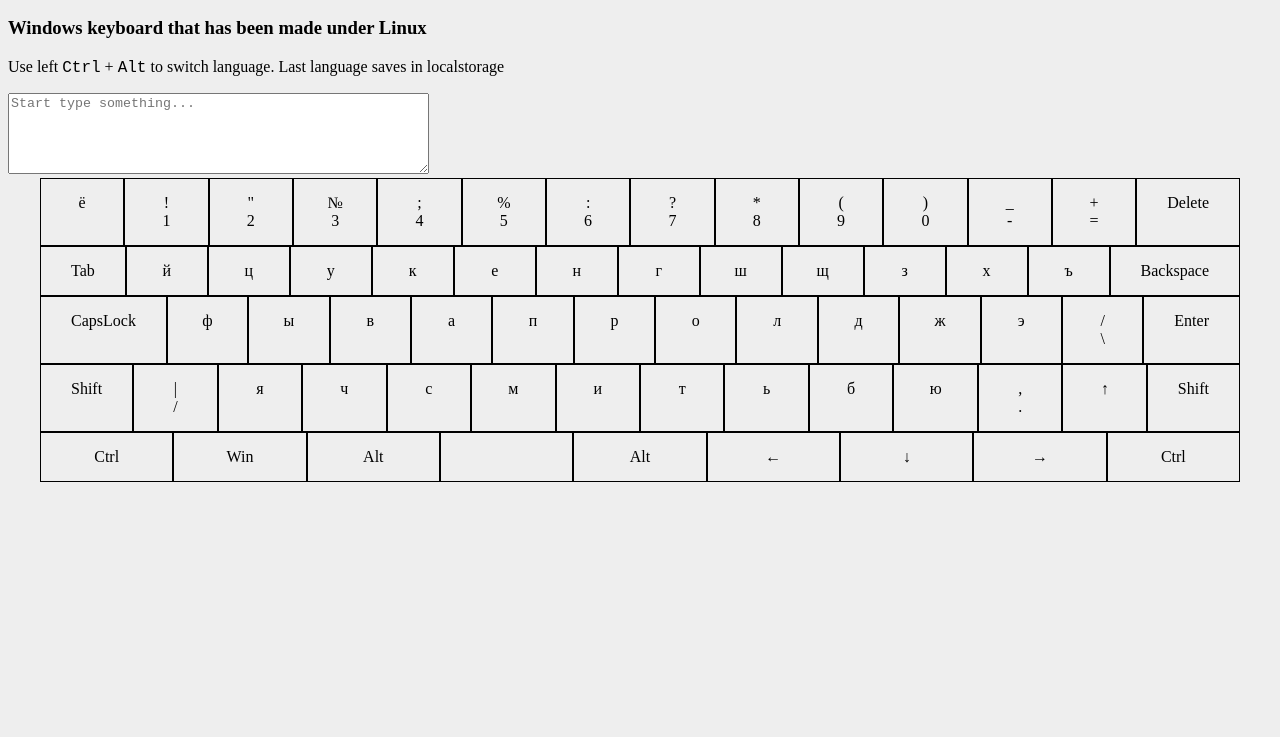
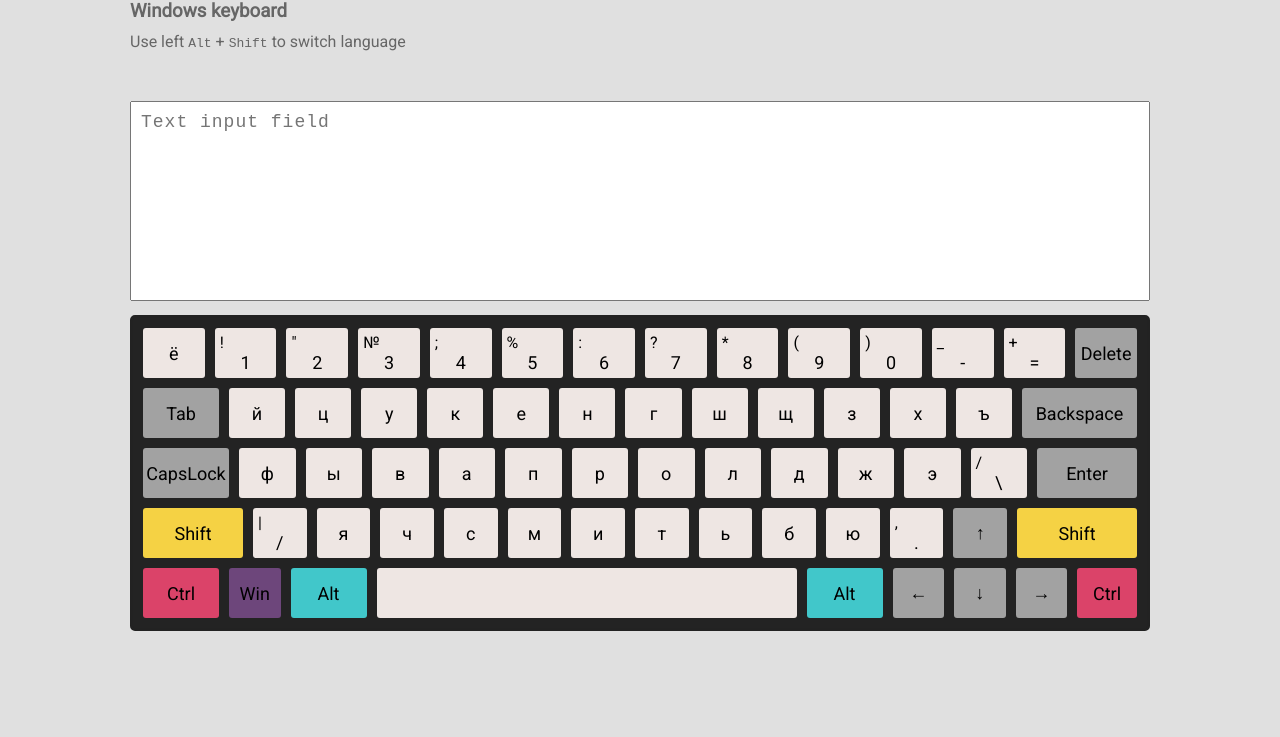
Before and after one commit to udushanov/virtual-keyboard, a website built with webpack: page src/index.html in a window 1280 px wide. Shown: the part 63-800 px from the top of the page. Built offline with nearby package versions, Linux system fonts and the light colour scheme.

Commit message:
feat: add styles to keyboard

```diff
--- a/src/index.html
+++ b/src/index.html
@@ -4,6 +4,9 @@
   <meta charset="UTF-8">
   <meta http-equiv="X-UA-Compatible" content="IE=edge">
   <meta name="viewport" content="width=device-width, initial-scale=1.0">
+  <link rel="preconnect" href="https://fonts.googleapis.com">
+  <link rel="preconnect" href="https://fonts.gstatic.com" crossorigin>
+  <link href="https://fonts.googleapis.com/css2?family=Roboto&display=swap" rel="stylesheet">
   <title>Virtual keyboard</title>
 </head>
 <body>
--- a/src/js/Keyboard.js
+++ b/src/js/Keyboard.js
@@ -1,14 +1,12 @@
-import * as storage from './storage.js'
-import create from './utils/create.js'
-import language from './layouts/index.js'
-import Key from './Key.js'
+import * as storage from './storage.js';
+import create from './utils/create.js';
+import language from './layouts/index.js';
+import Key from './Key.js';
 
 const main = create('main', '',
-  [create('h1', 'title', 'RSS Virtual Keyboard'),
-   create('h3', 'subtitle', 'Windows keyboard that has been made under Linux'),
-   create('p', 'hint', 'Use left <kbd>Ctrl</kbd> + <kbd>Alt</kbd> to switch language. Last language saves in localstorage')
-  ]
-);
+  [create('h1', 'title', 'Virtual Keyboard'),
+    create('h3', 'subtitle', 'Windows keyboard'),
+    create('p', 'hint', 'Use left <kbd>Alt</kbd> + <kbd>Shift</kbd> to switch language')]);
 
 export default class Keyboard {
   constructor(rowsOrder) {
@@ -20,12 +18,11 @@ export default class Keyboard {
   init(langCode) {
     this.keyBase = language[langCode];
     this.output = create('textarea', 'output', null, main,
-    ['placeholder', 'Start type something...'],
-    ['rows', 5],
-    ['cols', 50],
-    ['spellcheck', false],
-    ['autocorrect', 'off']
-    );
+      ['placeholder', 'Text input field'],
+      ['rows', 5],
+      ['cols', 50],
+      ['spellcheck', false],
+      ['autocorrect', 'off']);
     this.container = create('div', 'keyboard', null, main, ['language', langCode]);
     document.body.prepend(main);
     return this;
@@ -34,7 +31,7 @@ export default class Keyboard {
   generateLayout() {
     this.keyButtons = [];
     this.rowsOrder.forEach((row, i) => {
-      const rowElement = create('div', 'keyboard-row', null, this.container, ['row', i + 1]);
+      const rowElement = create('div', 'keyboard__row', null, this.container, ['row', i + 1]);
       rowElement.style.gridTemplateColumns = `repeat(${row.length}, 1fr)`;
       row.forEach((code) => {
         const keyObj = this.keyBase.find((key) => key.code === code);
@@ -43,7 +40,7 @@ export default class Keyboard {
           this.keyButtons.push(keyButton);
           rowElement.appendChild(keyButton.div);
         }
-      })
+      });
     });
 
     document.addEventListener('keydown', this.handleEvent);
@@ -56,14 +53,14 @@ export default class Keyboard {
     e.stopPropagation();
     const keyDiv = e.target.closest('.keyboard__key');
     if (!keyDiv) return;
-    const {dataset: {code}} = keyDiv;
+    const { dataset: { code } } = keyDiv;
     keyDiv.addEventListener('mouseleave', this.resetButtonState);
-    this.handleEvent({code, type: e.type});
+    this.handleEvent({ code, type: e.type });
   };
 
   handleEvent = (e) => {
     if (e.stopPropagation) e.stopPropagation();
-    const {code, type} = e;
+    const { code, type } = e;
     const keyObj = this.keyButtons.find((key) => key.code === code);
     if (!keyObj) return;
     this.output.focus();
@@ -71,14 +68,17 @@ export default class Keyboard {
     if (type.match(/keydown|mousedown/)) {
       if (!type.match(/mouse/)) e.preventDefault();
 
+
       if (code.match(/Shift/)) this.shiftKey = true;
+
       if (this.shiftKey) this.switchUpperCase(true);
 
       if (code.match(/Control|Alt|Caps/) && e.repeat) return;
-      if (code.match(/Control/)) this.ctrKey = true;
+
       if (code.match(/Alt/)) this.altKey = true;
-      if (code.match(/Control/) && this.altKey) this.switchLanguage();
-      if (code.match(/Alt/) && this.ctrKey) this.switchLanguage();
+      if (code.match(/Shift/)) this.shiftKey = true;
+      if (code.match(/Alt/) && this.shiftKey) this.switchLanguage();
+      if (code.match(/Shift/) && this.altKey) this.switchLanguage();
 
       keyObj.div.classList.add('active');
 
@@ -91,21 +91,18 @@ export default class Keyboard {
         keyObj.div.classList.remove('active');
       }
 
-      if(!this.isCaps) {
+      if (!this.isCaps) {
         this.printToOutput(keyObj, this.shiftKey ? keyObj.shift : keyObj.small);
-      } else if (this.isCaps){
+      } else if (this.isCaps) {
         if (this.shiftKey) {
           this.printToOutput(keyObj, keyObj.sub.innerHTML ? keyObj.shift : keyObj.small);
         } else {
           this.printToOutput(keyObj, !keyObj.sub.innerHTML ? keyObj.shift : keyObj.small);
         }
       }
-
-    this.keysPressed[keyObj.code] = keyObj;
-
+      this.keysPressed[keyObj.code] = keyObj;
     } else if (e.type.match(/keyup|mouseup/)) {
       this.resetPressedButtons(code);
-
       if (code.match(/Shift/)) {
         this.shiftKey = false;
         this.switchUpperCase(false);
@@ -117,7 +114,7 @@ export default class Keyboard {
     }
   }
 
-  resetButtonState = ({target: {dataset: {code}}}) => {
+  resetButtonState = ({ target: { dataset: { code } } }) => {
     if (code.match('Shift')) {
       this.shiftKey = false;
       this.switchUpperCase(false);
@@ -138,31 +135,21 @@ export default class Keyboard {
 
   switchUpperCase(isTrue) {
     if (isTrue) {
-      this.keyButtons.forEach(button => {
-        if (button.sub) {
-          if (this.shiftKey) {
-            button.sub.classList.add('sub-active');
-            button.letter.classList.add('sub-inactive');
-          }
-        }
-
-        if (!this.resetButtonState.isFnKey && this.isCaps && !this.shiftKey && !button.sub.innerHTML) {
+      this.keyButtons.forEach((button) => {
+        if (!button.isFnKey && this.isCaps && !this.shiftKey && !button.sub.innerHTML) {
           button.letter.innerHTML = button.shift;
         } else if (!button.isFnKey && this.isCaps && this.shiftKey) {
           button.letter.innerHTML = button.small;
         } else if (!button.isFnKey && !button.sub.innerHTML) {
-          button.length.innerHTML = button.shift;
+          button.letter.innerHTML = button.shift;
         }
       });
     } else {
-      this.keyButtons.forEach(button => {
+      this.keyButtons.forEach((button) => {
         if (button.sub.innerHTML && !button.isFnKey) {
-          button.sub.classList.remove('sub-active');
-          button.letter.classList.remove('sub-inactive');
-
           if (!this.isCaps) {
             button.letter.innerHTML = button.small;
-          } else if (this.isCaps) {
+          } else if (!this.isCaps) {
             button.letter.innerHTML = button.shift;
           }
         } else if (!button.isFnKey) {
@@ -179,26 +166,24 @@ export default class Keyboard {
   switchLanguage = () => {
     const langAbbr = Object.keys(language);
     let langIdx = langAbbr.indexOf(this.container.dataset.language);
-    this.keyBase = langIdx + 1 < langAbbr.length
-      ? language[langAbbr[langIdx += 1]]
+    this.keyBase = langIdx + 1 < langAbbr.length ? language[langAbbr[langIdx += 1]]
       : language[langAbbr[langIdx -= langIdx]];
 
     this.container.dataset.language = langAbbr[langIdx];
-    storage.set('kblang', langAbbr[langIdx]);
+    storage.set('kbLang', langAbbr[langIdx]);
 
-    this.keyButtons.forEach(button => {
-      const keyObj = this.keyBase.find(key => key.code === button.code);
+    this.keyButtons.forEach((button) => {
+      const keyObj = this.keyBase.find((key) => key.code === button.code);
       if (!keyObj) return;
       button.shift = keyObj.shift;
       button.small = keyObj.small;
-      if (keyObj.shift && keyObj.shift.match(/[^a-zA-Zа-яА-ЯЁ0-9]/g)) {
+      if (keyObj.shift && keyObj.shift.match(/[^a-zA-Zа-яА-ЯёЁ0-9]/g)) {
         button.sub.innerHTML = keyObj.shift;
       } else {
-        button.sub.innerHTML = ''
+        button.sub.innerHTML = '';
       }
       button.letter.innerHTML = keyObj.small;
     });
-
     if (this.isCaps) this.switchUpperCase(true);
   }
 
@@ -218,15 +203,16 @@ export default class Keyboard {
         cursorPos += 1;
       },
       ArrowUp: () => {
-        const positionFromLeft = this.output.value.slice(0, cursorPos).match(/(\n).*(?!\1)/g) || [[1]];
+        const positionFromLeft = this.output.value.slice(0, cursorPos).match(/(\n).*$(?!\1)/g) || [[1]];
         cursorPos -= positionFromLeft[0].length;
       },
       ArrowDown: () => {
         const positionFromLeft = this.output.value.slice(cursorPos).match(/^.*(\n).*(?!\1)/) || [[1]];
-        cursorPos -= positionFromLeft[0].length;
+        cursorPos += positionFromLeft[0].length;
       },
       Enter: () => {
         this.output.value = `${left}\n${right}`;
+        cursorPos += 1;
       },
       Delete: () => {
         this.output.value = `${left}${right.slice(1)}`;
@@ -237,15 +223,14 @@ export default class Keyboard {
       },
       Space: () => {
         this.output.value = `${left} ${right}`;
-        cursorPos -= 1;
+        cursorPos += 1;
       },
-    }
-
+    };
     if (textHandlers[keyObj.code]) textHandlers[keyObj.code]();
     else if (!keyObj.isFnKey) {
       cursorPos += 1;
       this.output.value = `${left}${symbol || ''}${right}`;
     }
-    this.output.selectionRange(cursorPos, cursorPos);
+    this.output.setSelectionRange(cursorPos, cursorPos);
   }
 }
--- a/src/styles/style.scss
+++ b/src/styles/style.scss
@@ -1,23 +1,197 @@
+* {
+  margin: 0;
+  padding: 0;
+}
+
+html {
+  font-size: 100%;
+  font-family: 'Roboto', sans-serif;
+}
+
 body {
-  background-color: #eee;
+  background: #e0e0e0;
+}
+
+main {
+  width: 1020px;
+  margin: auto;
+}
+
+.title {
+  margin: 15px 0 10px;
+}
+
+.subtitle {
+  margin-bottom: 10px;
+}
+
+.keyboard {
+  display: grid;
+  grid-row-gap: 10px;
+  padding: 10px;
+  border: 1px solid;
+  position: relative;
+  overflow: hidden;
+  background: #232323;
+  border-radius: 5px;
+  -webkit-border-radius: 5px;
+  -moz-border-radius: 5px;
+  -ms-border-radius: 5px;
+  -o-border-radius: 5px;
+  border: 3px solid #222;
+}
+
+.keyboard__row {
+  display: grid;
+  grid-gap: 10px;
+  grid-row-gap: 10px;
+  height: 50px;
+}
+
+.keyboard__key {
+  display: flex;
+  cursor: pointer;
+  border-radius: 3px;
+  flex-direction: column;
+  justify-content: center;
+  align-items: center;
+  transition: all .2s ease;
+  background-color: rgb(238, 230, 227);
+  user-select: none;
+}
+
+[data-fn="false"].active {
+  box-shadow: inset 0px 1px 2px 1px rgba(0,0,0,.9), inset 0 0 20px 2em rgba(255,255,255,.2);
+}
+
+[data-fn="true"].active {
+  box-shadow: inset 0px 1px 2px 1px rgba(0,0,0,.9), inset 0 0 20px 2em rgba(255,255,255, 0);
+}
+
+[data-fn="false"].active .letter,
+[data-fn="true"].active .letter {
+  transform: translateY(1px)  ;
+  -webkit-transform: translateY(1px)  ;
+  -moz-transform: translateY(1px)  ;
+  -ms-transform: translateY(1px)  ;
+  -o-transform: translateY(1px)  ;
+  color: #244618;
+}
+
+[data-fn="true"] {
+  background: rgb(78, 78, 78) radial-gradient(circle at 0 0, rgba(136, 134, 134, 0.65), rgba(167, 167, 167, 0.35));
+  box-shadow: inset rgba(0,0,0,.75) -1px -1px 2px, inset rgba(161, 160, 160, 0.9) 1px 1px 2px, rgba(0,0,0,.8) 1px 1px 2px -1px;
+}
+
+[data-fn="true"] > .letter {
   font-size: 16px;
 }
 
-.keyboard {
-  max-width: 1200px;
-  margin: 0 auto;
+[data-code="CapsLock"] {
+  width: 86px;
+  background-color: rgb(162, 162, 162);
 }
 
-.keyboard-row {
-  display: grid;
+[data-code="ShiftLeft"] {
+  width: 100px;
+  background-color: rgb(245, 210, 68);
 }
 
-.keyboard__key {
-  position: relative;
-  display: inline-block;
-  // background: #333;
+[data-code="ShiftRight"] {
+  width: 120px;
+  background-color: rgb(245, 210, 68);
+}
+
+[data-code="Enter"] {
+  width: 100px;
+  background-color: rgb(162, 162, 162);
+}
+
+[data-code="Tab"] {
+  width: 76px;
+  background-color: rgb(162, 162, 162);
+}
+
+[data-code="ControlLeft"] {
+  width: 76px;
+  background: rgb(219, 67, 105);
+}
+
+[data-code="ControlRight"] {
+  width: 60px;
+  background: rgb(219, 67, 105);
+}
+
+[data-code="Backspace"] {
+  width: 115px;
+  background-color: rgb(162, 162, 162);
+}
+
+[data-code="Delete"] {
+  background-color: rgb(162, 162, 162);
+}
+
+[data-code="Win"] {
+  background-color: rgb(109, 70, 123);
+}
+
+[data-code="Space"] {
+  width: 420px;
+}
+
+[data-code="AltLeft"],
+[data-code="AltRight"] {
+  width: 76px;
+  background-color: rgb(65, 199, 202);
+}
+
+[data-code="ArrowLeft"],
+[data-code="ArrowUp"],
+[data-code="ArrowDown"],
+[data-code="ArrowRight"] {
+  background-color: rgb(162, 162, 162);
+}
+
+
+.active {
+  background: rgb(212, 127, 0);
+}
+
+.letter {
+  font-size: 18px;
+  width: 100%;
   text-align: center;
-  // color: #eee;
-  padding: 15px 30px;
-  border: 1px solid #000;
+  transition: all .2s ease;
+  -webkit-transition: all .2s ease;
+  -moz-transition: all .2s ease;
+  -ms-transition: all .2s ease;
+  -o-transition: all .2s ease;
+  transform: translateX(0);
+  -webkit-transform: translateX(0);
+  -moz-transform: translateX(0);
+  -ms-transform: translateX(0);
+  -o-transform: translateX(0);
+  transform-origin: center;
 }
+
+.subtitle, .hint {
+  color: #666;
+}
+
+textarea.output {
+  resize: none;
+  width: 100%;
+  height: 200px;
+  padding: 10px;
+  box-sizing: border-box;
+  font-size: 18px;
+  letter-spacing: 1px;
+  margin-top: 50px;
+  margin-bottom: 10px;
+}
+
+.sub {
+  width: 100%;
+  text-align: left;
+  padding-left: 10px;
+}
```
Also changed, not shown: src/js/storage.js (line endings or trailing spaces).
